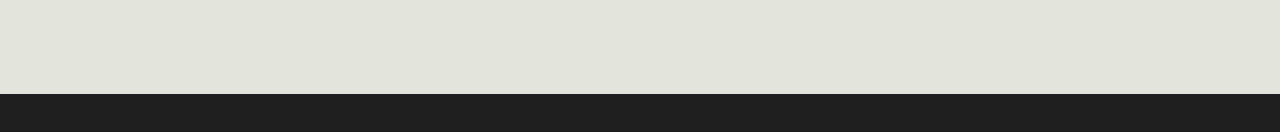
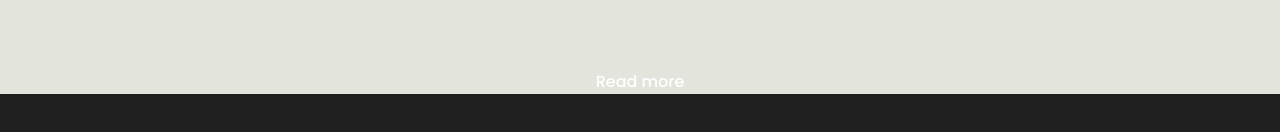
Before and after one commit to michaelsalton/michaels-website, a Next.js app: page / in a window 1280 px wide. Shown: the part 706-838 px from the top of the page. Built offline with nearby package versions, Linux system fonts and the light colour scheme.

Commit message:
scroll down button working on

```diff
--- /dev/null
+++ b/src/app/components/ScrollArrow/ScrollArrow.tsx
@@ -0,0 +1,19 @@
+import React from 'react';
+import { FaArrowDown } from 'react-icons/fa'; // You may need to install the 'react-icons' library
+
+function ScrollArrow({ targetId }) {
+  const scrollToSection = () => {
+    const section = document.getElementById(targetId);
+    if (section) {
+      section.scrollIntoView({ behavior: 'smooth' });
+    }
+  };
+
+  return (
+    <div className="scroll-arrow" onClick={scrollToSection}>
+      <FaArrowDown />
+    </div>
+  );
+}
+
+export default ScrollArrow;
--- a/src/app/home/home.module.css
+++ b/src/app/home/home.module.css
@@ -24,3 +24,22 @@
   background-color: rgb(227, 228, 220);
   height: 100vh;
 }
+
+.scroll-down-button {
+  position: absolute;
+  color: black;
+  bottom: 20px;
+  left: 50%;
+  transform: translateX(-50%);
+}
+
+.scroll-down-button a {
+  display: block;
+  width: 40px;
+  height: 40px;
+}
+
+.scroll-down-button img {
+  width: 100%;
+  height: 100%;
+}
--- a/src/app/page.tsx
+++ b/src/app/page.tsx
@@ -1,8 +1,9 @@
-import React from 'react';
 import Image from 'next/image'
+import Link from 'next/link';
 import logo from './/images/logo_white.png'
 import Navbar from './navbar/Navbar'
-import styles from './/home/home.module.css';
+import styles from './/home/home.module.css'
+import React, { useState, useEffect } from 'react';
 
 export default function Home() {
   return (
@@ -13,7 +14,22 @@ export default function Home() {
       </div>
       <div id="about">
         <div className={styles.about}>
-          {/* Content for the white section */}
+          {
+            <div style={{
+              position: 'fixed',
+              left: '50%',
+              bottom: '0',
+              transform: 'translateX(-50%)',
+              display: 'flex',
+              flexDirection: 'column',
+              alignItems: 'center',
+              justifyContent: 'center',
+            }}>
+              <Link href="#about">
+                <h5 style={{ color: 'white' }}>Read more</h5>
+              </Link>
+            </div>
+          }
         </div>
       </div>
       <div id="projects">
```
Also changed, not shown: src/app/components/ScrollArrow/ScrollArrow.module.css (added, +15 -0 lines).
